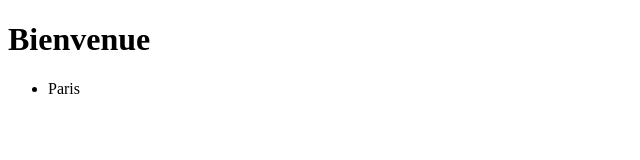
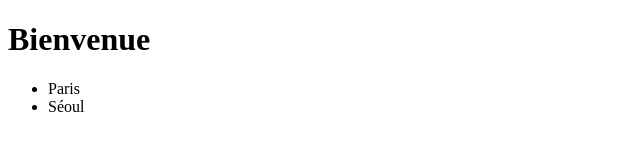
Before and after one commit to GriSeb/testGit, a plain HTML site: page index.html in a window 1280 px wide. Shown: the full height of the page, 0-640 px from the left. Drawn offline with Linux system fonts and the light colour scheme.

Commit message:
Ajout de Séoul

```diff
--- a/index.html
+++ b/index.html
@@ -10,6 +10,7 @@
         <h1>Bienvenue</h1>
         <ul>
             <li>Paris</li>
+            <li>Séoul</li>
         </ul>
     </body>
 </html>
```
